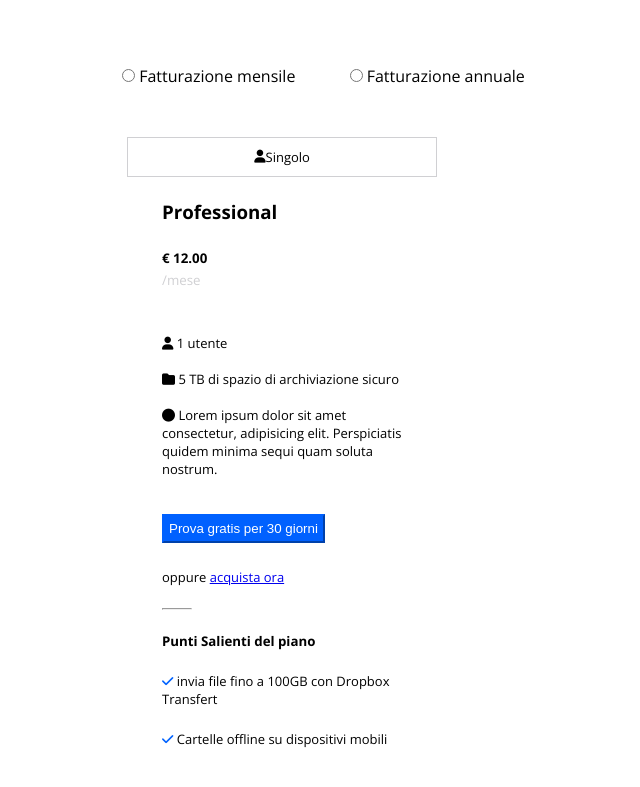
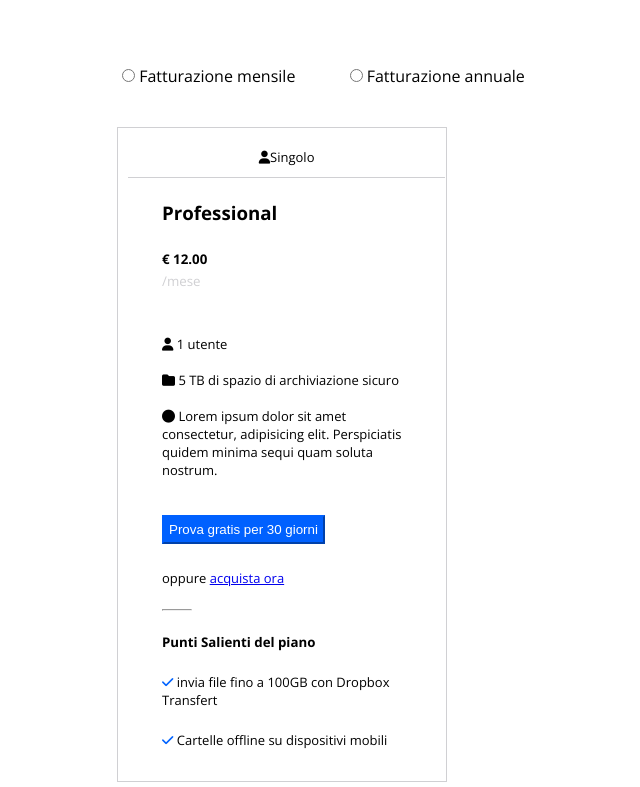
Before and after one commit to DavideTessari/htmlcss-dropbox, a plain HTML site: page index.html in a window 1280 px wide. Shown: the part 1032-1819 px from the top of the page, without its empty margins (18-658 px from the left). Drawn offline with nearby package versions, Linux system fonts and the light colour scheme.

Commit message:
fix second section

```diff
--- a/style.css
+++ b/style.css
@@ -167,8 +167,8 @@ h2 {
 
 .user {
     height: 40px;
-    width: 100%;
-    border: 1px solid #d0d0d3;
+    border-bottom: 1px solid #d0d0d3;
+    width: 103%;
     display: flex;
     justify-content: center;
     align-items: center;
@@ -180,7 +180,7 @@ hr {
 }
 
 .card {
-    border-color: #d0d0d3;
+    border: 1px solid #d0d0d3;
     padding: 10px 10px;
 }
 
```
